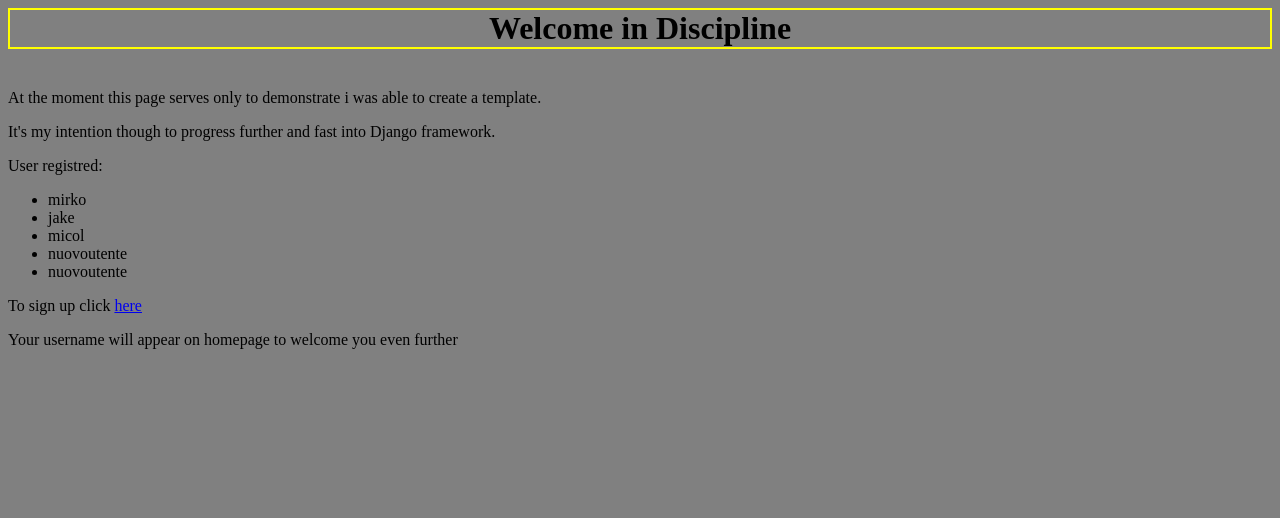
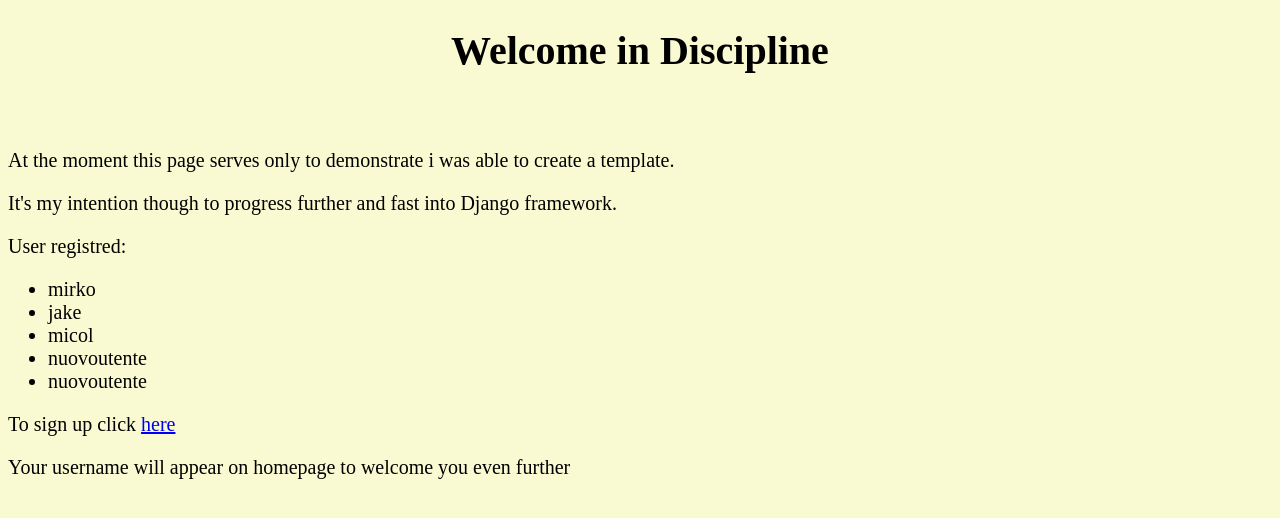
Before and after one commit to mirkezi/discipline, a Django app: page / in a window 1280 px wide. Shown: the top 518 px of the page. Run offline with Django 4.2, Linux system fonts and the light colour scheme; data comes from the database, SQL or seed files in the repository; both versions use the stored data as it was after the commit.

Commit message:
add css files

```diff
--- a/disciplineproject/disciplineapp/admin.py
+++ b/disciplineproject/disciplineapp/admin.py
@@ -1,8 +1,14 @@
 from django.contrib import admin
+
 from .models import User
 # Register your models here.
 
 class UserAdmin(admin.ModelAdmin):
+    '''django admin page -> settings for disciplineapp/users page'''
     list_display = ['username','password','is_active']
+    list_filter = ['is_active']
+    search_fields = ['username']
 
+
+#register both User model and UserAdmin admin model to the admin page.
 admin.site.register(User, UserAdmin)
--- a/disciplineproject/disciplineapp/templates/index.html
+++ b/disciplineproject/disciplineapp/templates/index.html
@@ -1,15 +1,17 @@
 <!DOCTYPE html>
-<html style="background-color: grey;">
+<html>
     <head>
         <title>Discipline</title>
+        {% load static %}
+        <link rel="stylesheet" href=" {% static 'disciplineapp/css/index.css' %} ">
     </head>
     <body>
         <header>
-            <div style="border-style:solid;border-width: 2px; border-color: yellow;">
-               <center><h1 style ="margin: auto;">Welcome in Discipline</h1></center>
+            <div>
+               <center><h1>Welcome in Discipline</h1></center>
             </div>
         </header>
-        <main style ="margin-top: 40px;">
+        <main>
             <p>At the moment this page serves only to demonstrate i was able to create a template.</p>
             <p>It's my intention though to progress further and fast into Django framework. </p>
         </main>
--- a/disciplineproject/disciplineapp/templates/signup.html
+++ b/disciplineproject/disciplineapp/templates/signup.html
@@ -7,6 +7,8 @@
 <html>
     <head>
         <title>Sign Up!</title>
+        {% load static %}
+        <link rel="stylesheet" href=" {% static 'disciplineapp/css/signup.css' %} ">
     </head>
     <body>
         <center>
@@ -17,7 +19,8 @@
                 <label for="password">Password:</label>
                 <input type="text" id="password" name="password"><br><br>
                 <button type "submit">Sign up</button>
-
+                <p></p>
+                <a href="/">Return to Homepage</a>
             </form>
         </center>
     </body>
--- a/disciplineproject/disciplineapp/views.py
+++ b/disciplineproject/disciplineapp/views.py
@@ -21,5 +21,4 @@
             new_user.save()
     else:
         form = Signup()
-
     return render(request, 'signup.html', {'form': form})
--- a/disciplineproject/disciplineproject/settings.py
+++ b/disciplineproject/disciplineproject/settings.py
@@ -118,6 +118,8 @@
 
 STATIC_URL = 'static/'
 
+STATICFILES_DIRS = [ BASE_DIR / "static"]
+
 # Default primary key field type
 # https://docs.djangoproject.com/en/4.2/ref/settings/#default-auto-field
 
--- /dev/null
+++ b/disciplineproject/static/disciplineapp/css/index.css
@@ -0,0 +1,7 @@
+body {
+    background-color:lightgoldenrodyellow;
+    font-size: 20px
+}
+main{
+    margin-top: 75px;
+}
--- /dev/null
+++ b/disciplineproject/static/disciplineapp/css/signup.css
@@ -0,0 +1,4 @@
+body {
+    background-color:lightgoldenrodyellow;
+    margin-top: 100px;
+}
```
Also changed, not shown: disciplineproject/db.sqlite3.
